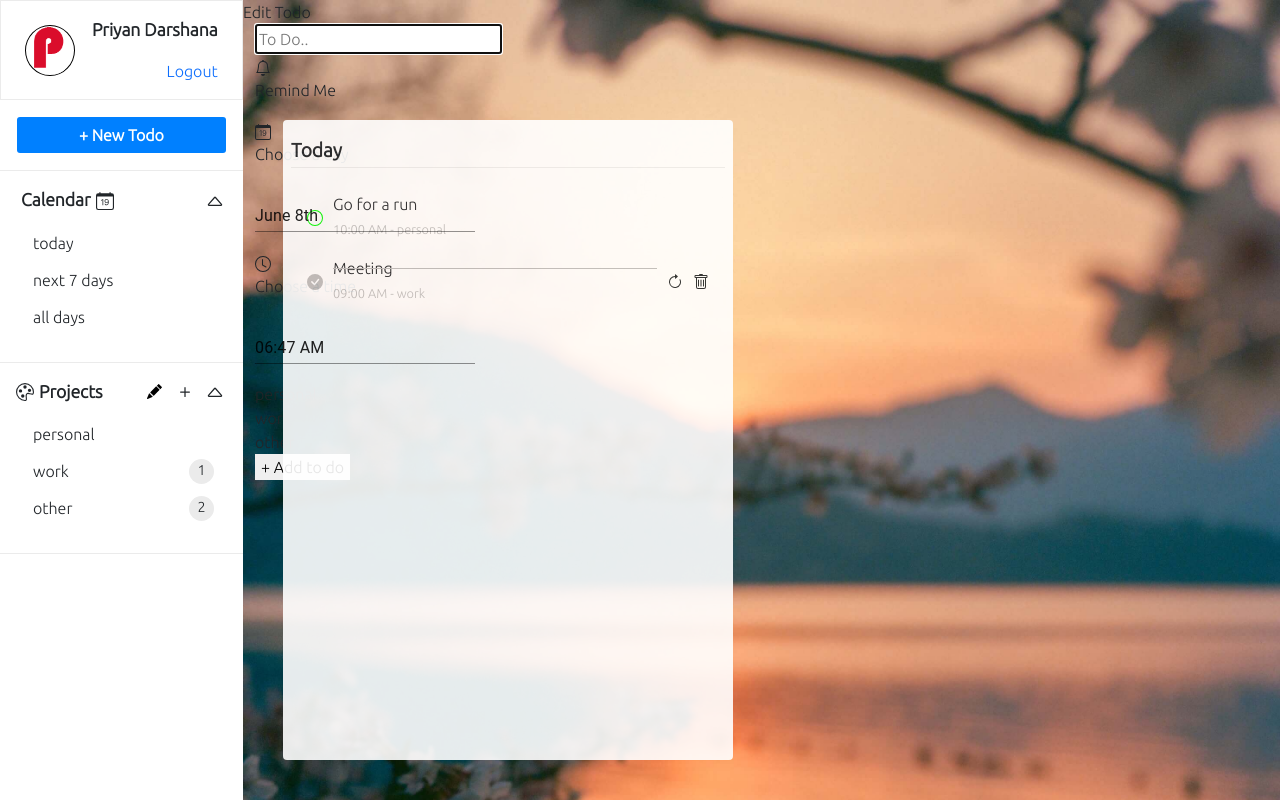
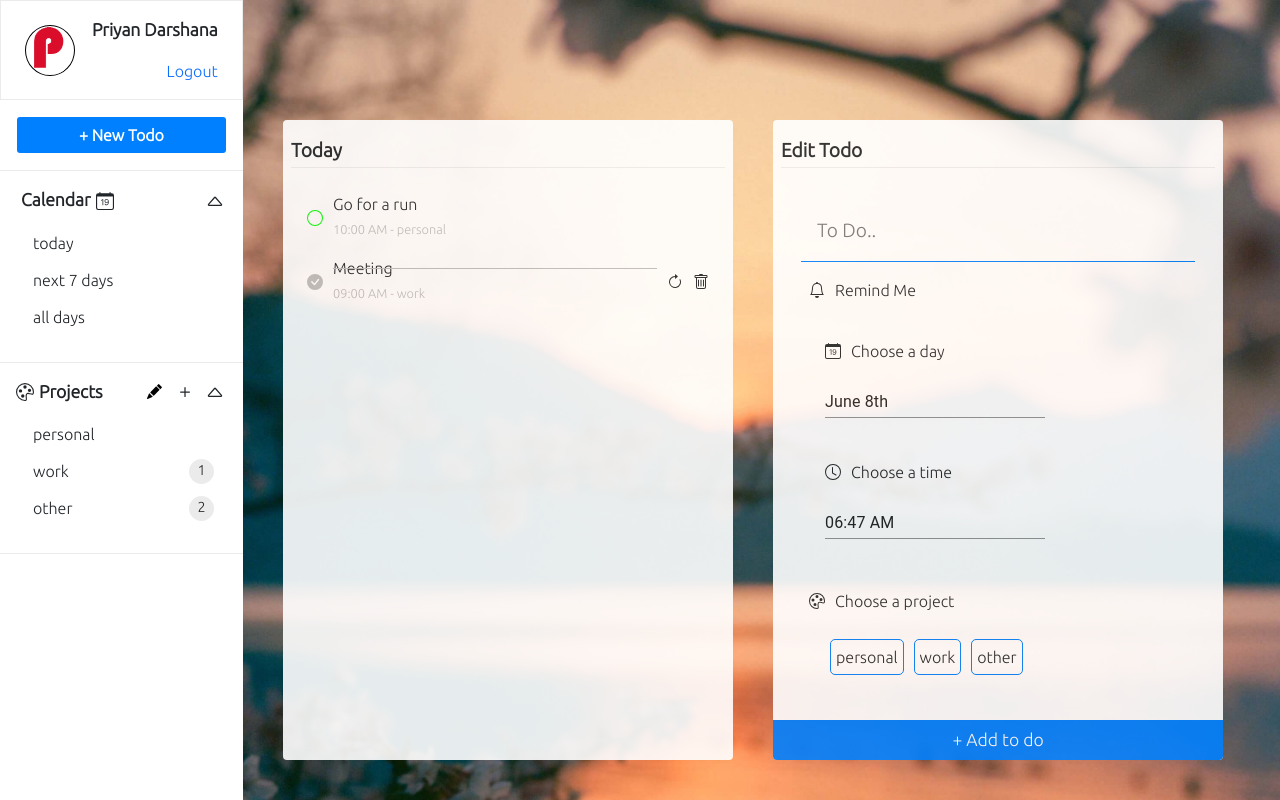
Before and after one commit to priyan1995/React-fundamenals, a React (Create React App) app: page /todo in a window 1280 px wide. Built offline with nearby package versions, Linux system fonts and the light colour scheme.

Commit message:
stylling edit todo form

```diff
--- a/src/components/Todo/AddNewTodo.jsx
+++ b/src/components/Todo/AddNewTodo.jsx
@@ -18,8 +18,9 @@ export const AddNewTodo = () => {
         { id: 3, name: "other", numOfTodos: 2 },
     ]
 
-    const handleSubmit = () => {
-        console.log("submitted")
+    const handleSubmit = (e) => {
+        console.log("submitted");
+        e.preventDefault();
     }
 
 
--- a/src/components/Todo/EditTodo.jsx
+++ b/src/components/Todo/EditTodo.jsx
@@ -17,8 +17,9 @@ export const EditTodo = () => {
     ]
 
 
-    const handleSubmit = () => {
-        console.log("submitted")
+    const handleSubmit = (e) => {
+        console.log("submitted");
+        e.preventDefault(e);
     }
 
 
--- a/src/components/Todo/TodoForm.jsx
+++ b/src/components/Todo/TodoForm.jsx
@@ -62,22 +62,12 @@ export const TodoForm = ({
                         />
                     </div>
 
-                    {/* <div className='pick-project'>
+                    <div className='pick-project'>
                         <div className='title'>
                             <Palette />
                             <p>Choose a project</p>
                         </div>
                         <div className='projects'>
-                            <div className='project active'>
-                                Personal
-                            </div>
-                            <div className='project'>
-                                Work
-                            </div>
-                        </div>
-                    </div> */}
-
-
                             {
                                 projects.map(project =>
                                     <div className='project' key={project.id}>
@@ -85,7 +75,8 @@ export const TodoForm = ({
                                     </div>
                                 )
                             }
-
+                        </div>
+                    </div>
 
                     {
                         showButtons &&
@@ -96,7 +87,6 @@ export const TodoForm = ({
                     }
 
 
-
                 </form>
             </MuiPickersUtilsProvider>
 
--- a/src/todo/todo.css
+++ b/src/todo/todo.css
@@ -118,75 +118,75 @@
 }
 
 /* pd-add-new-todo form */
-.pd-add-new-todo form {
+.pd-todo-form {
   padding: 1rem 1rem calc(1rem + 40px) 1rem;
-  width: 500px;
+  width: 100%;
   background: white;
   border-radius: 4px;
 }
-.pd-add-new-todo form .text input {
+.pd-todo-form .text input {
   padding: 1rem;
   width: 100%;
   margin-bottom: 0.5rem;
   border: none;
   font-size: 1.2rem;
 }
-.pd-add-new-todo form .text input:focus {
+.pd-todo-form .text input:focus {
   outline: none;
   border-bottom: 1px solid #0080ff;
 }
-.pd-add-new-todo form .remind {
+.pd-todo-form .remind {
   display: flex;
   align-items: center;
   padding: 0.5rem;
 }
-.pd-add-new-todo form p {
+.pd-todo-form p {
   margin-left: 10px;
   margin-bottom: 0;
 }
-.pd-add-new-todo form .title {
+.pd-todo-form .title {
   display: flex;
   align-items: center;
   margin-bottom: 5px;
 }
-.pd-add-new-todo form .pick-day {
+.pd-todo-form .pick-day {
   padding: 1.5rem 1.5rem 0 1.5rem;
 }
-.pd-add-new-todo form .pick-time {
+.pd-todo-form .pick-time {
   padding: 1.5rem;
 }
-.pd-add-new-todo form .pick-project {
+.pd-todo-form .pick-project {
   padding: 0.5rem;
 }
-.pd-add-new-todo form .pick-project .projects {
+.pd-todo-form .pick-project .projects {
   display: flex;
   flex-wrap: wrap;
   padding: 1rem 1rem 0 1rem;
 }
-.pd-add-new-todo form .pick-project .projects .project {
+.pd-todo-form .pick-project .projects .project {
   border: 1px solid #0080ff;
   border-radius: 5px;
   padding: 5px;
   margin: 5px;
   cursor: pointer;
 }
-.pd-add-new-todo form .pick-project .projects .active {
+.pd-todo-form .pick-project .projects .active {
   background: #0080ff;
   color: white;
 }
-.pd-add-new-todo form .cancel {
+.pd-todo-form .cancel {
   position: absolute;
   top: 0;
   right: 5px;
   cursor: pointer;
 }
-.pd-add-new-todo form .confirm {
+.pd-todo-form .confirm {
   position: absolute;
   bottom: 0;
   left: 0;
   width: 100%;
 }
-.pd-add-new-todo form .confirm button {
+.pd-todo-form .confirm button {
   width: 100%;
   height: 40px;
   background: #0080ff;
@@ -453,3 +453,27 @@
 .todo .todo-container p{
   margin-bottom: 0;
 }
+
+/* EditTodo */
+.pd-edit-todo {
+  position: absolute;
+  bottom: 40px;
+  left: calc(40px + 450px + 40px);
+
+  background-color: white;
+
+  height: 80%;
+  width: 450px;
+
+  border-radius: 4px;
+  opacity: 0.9;
+}
+.pd-edit-todo .header {
+  margin: 1rem 0.5rem;
+
+  font-size: 1.2rem;
+  font-weight: bold;
+
+  padding-bottom: 2px;
+  border-bottom: 1px solid #eeeeee;
+}
```
Lines whose indentation alone changed are shown as unchanged.
